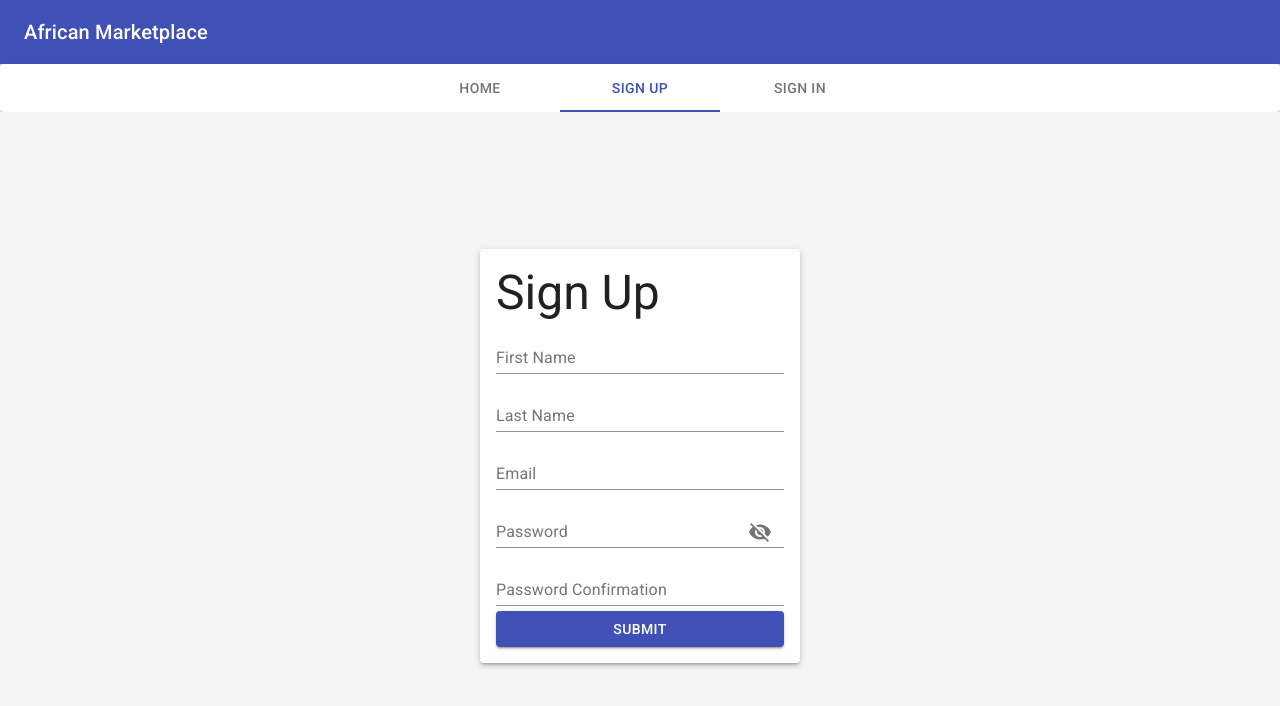
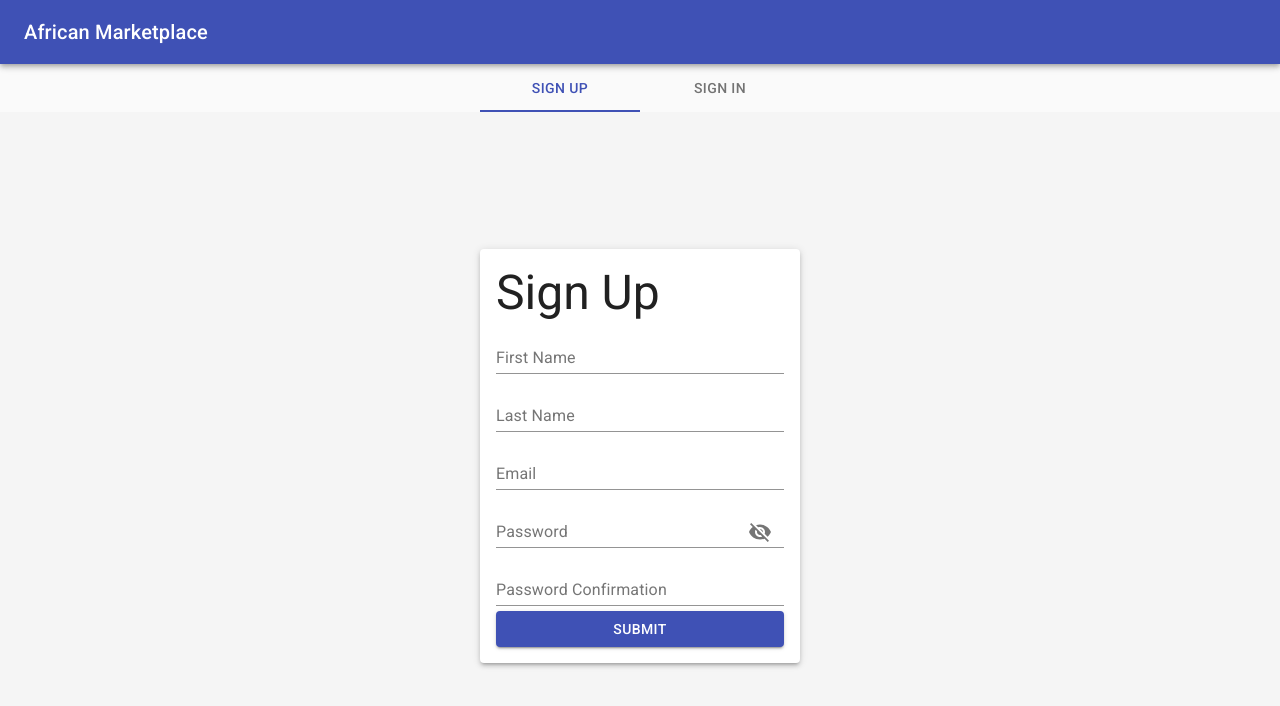
Before and after one commit to fbzr/Sauti-Marketplace-React, a React (Create React App) app in the folder react-1/: page /signup in a window 1280 px wide. Shown: the top 706 px of the page. Built offline with nearby package versions, Linux system fonts and the light colour scheme.

Commit message:
remove paper component from navbar

```diff
--- a/react-1/src/components/Navbar.jsx
+++ b/react-1/src/components/Navbar.jsx
@@ -14,13 +14,10 @@ const Navbar = () => {
                 </Toolbar>
             </AppBar>
 
-            <Paper>
-                <Tabs value={pathName} indicatorColor='primary' textColor='primary' centered>
-                    <Tab label="Home" component={Link} value="/" to='/' />
-                    <Tab label="Sign Up" component={Link} value="/signup" to='/signup' />
-                    <Tab label="Sign In" component={Link} value="/signin" to='/signin' />
-                </Tabs>
-            </Paper>
+            <Tabs value={pathName} indicatorColor='primary' textColor='primary' centered>
+                <Tab label="Sign Up" component={Link} value="/signup" to='/signup' />
+                <Tab label="Sign In" component={Link} value="/signin" to='/signin' />
+            </Tabs>
         </Fragment>
     )
 }
--- a/react-1/src/components/SignUp.jsx
+++ b/react-1/src/components/SignUp.jsx
@@ -2,7 +2,7 @@ import React from 'react';
 import { Form, withFormik, useField } from 'formik';
 import * as yup from 'yup';
 import { TextField, Button, Grid, makeStyles, Paper, Typography, colors, InputAdornment, IconButton } from '@material-ui/core';
-import { Visibility, VisibilityOff } from '@material-ui/icons';
+import { Visibility, VisibilityOff, ContactsOutlined } from '@material-ui/icons';
 
 const useStyles = makeStyles(theme => ({
     root: {
@@ -131,11 +131,12 @@ const SignUp = withFormik({
             .oneOf([yup.ref('password'), null], 'Passwords must match')
             .required('Password confirmation required')
     }),
-    handleSubmit: (data, { resetForm, setSubmitting}) => {
+    handleSubmit: (data, { resetForm, setSubmitting }) => {
         setSubmitting(true);
         // Post request simulation
         setTimeout(() => {
-            console.log(data);
+            const { fname, lname, email, password } = data;
+            console.log(fname, lname, email, password);
             resetForm();
             setSubmitting(false);
         }, 1000);
```
